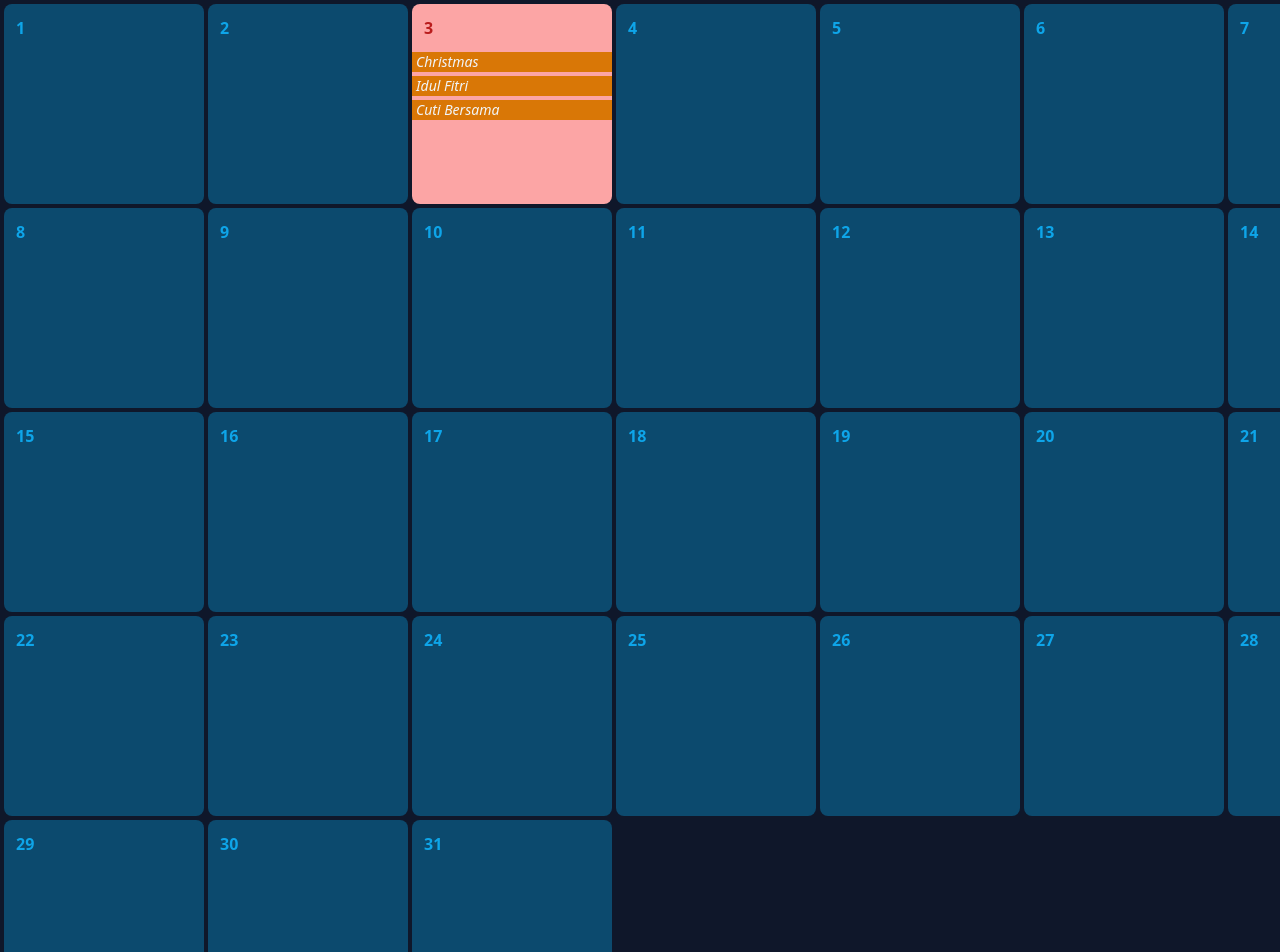
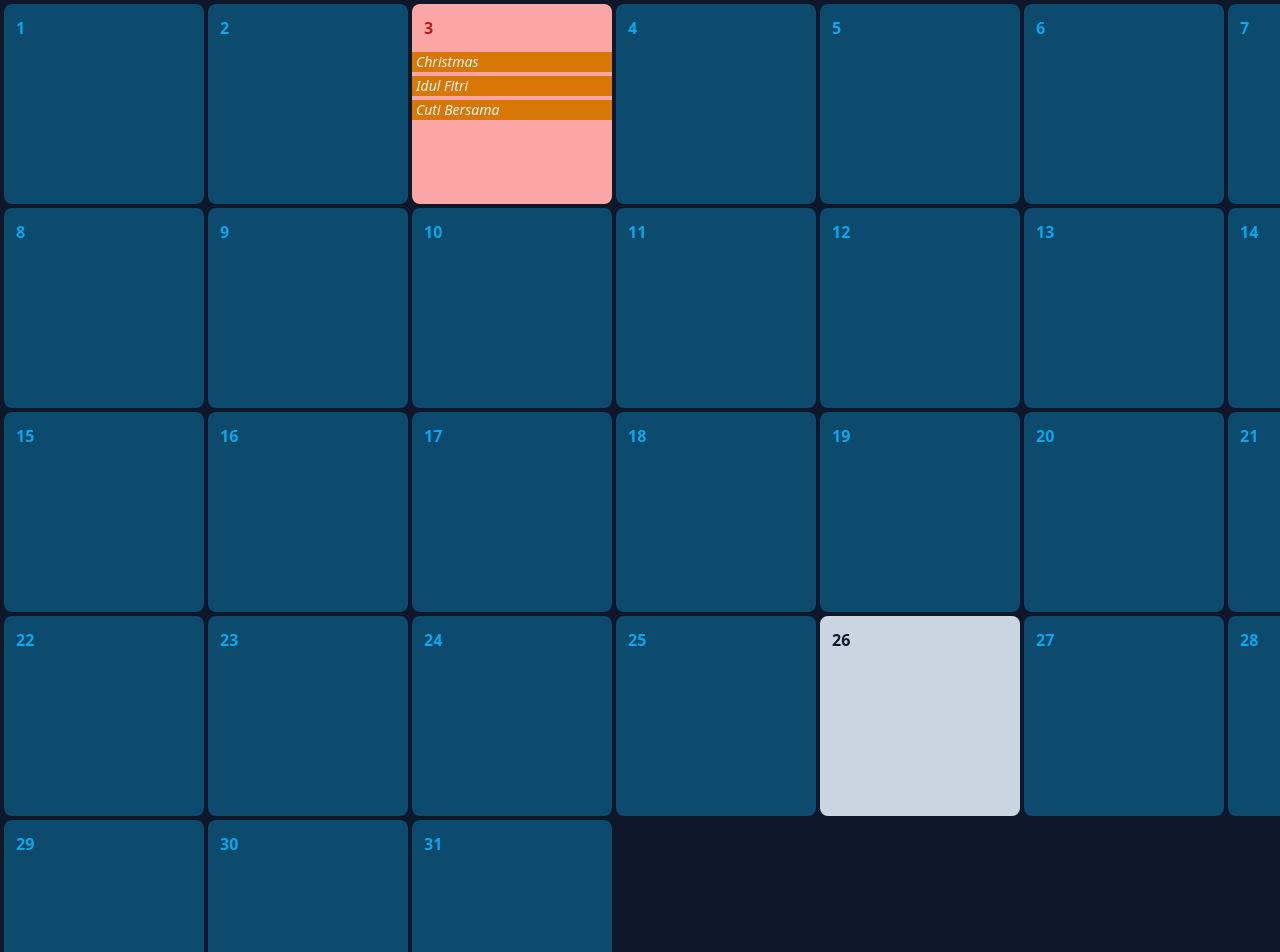
Before and after one commit to Samuellsam/Calended, a Next.js app: page /home in a window 1280 px wide. Shown: the top 952 px of the page. Built offline with nearby package versions, Linux system fonts and the light colour scheme.

Commit message:
edited current day view style

```diff
--- a/src/pages/components/day_view/DayView.tsx
+++ b/src/pages/components/day_view/DayView.tsx
@@ -23,7 +23,11 @@ const DayCalendarView: React.FC<{
       return defaultClass + " bg-red-300 text-red-700 hover:bg-red-200";
     }
 
-    return defaultClass + " bg-sky-900 text-sky-500 hover:bg-sky-200";
+    if (props.date == new Date().getDate()) {
+      return defaultClass + " bg-slate-300 text-slate-900 hover:bg-slate-100";
+    }
+
+    return defaultClass + " bg-sky-900 text-sky-500 hover:bg-sky-300";
   };
 
   return (
```
